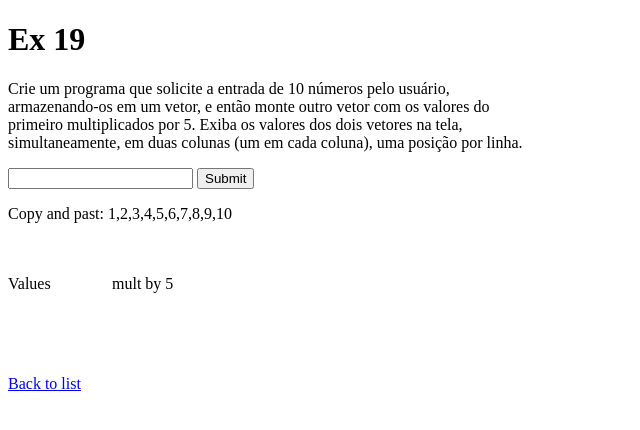
After one commit to paulo9405/proj_exe_log, a Django app: page /ex19 in a window 1280 px wide. The commit adds this page. Shown: the top 430 px of the page, without its empty margins (0-640 px from the left). Run offline with Django 3.2, Linux system fonts and the light colour scheme.

Commit message:
ex19 finished

```diff
--- /dev/null
+++ b/vectors/templates/ex19.html
@@ -0,0 +1,51 @@
+<!DOCTYPE html>
+<html lang="en">
+<head>
+    <meta charset="UTF-8">
+    <title>Title</title>
+</head>
+<body>
+
+<h1>Ex 19</h1>
+
+<p>
+    Crie um programa que solicite a entrada de 10 números pelo usuário, <br>
+    armazenando-os em um vetor, e então monte outro vetor com os valores do <br>
+    primeiro multiplicados por 5. Exiba os valores dos dois vetores na tela, <br>
+    simultaneamente, em duas colunas (um em cada coluna), uma posição por linha.
+</p>
+
+<form action="" method="POST">
+    {% csrf_token %}
+    <label for="v"></label>
+    <input type="text" name="value" id="v">
+    <input type="submit">
+</form>
+<p>Copy and past: 1,2,3,4,5,6,7,8,9,10 </p>
+
+<br> <br>
+<style>
+div {
+    width: 100px;
+    height: 100px;
+    display: inline-block;
+}
+</style>
+
+    <div id="div1">Values <br><br>
+        {% for y in  vet_list%}
+            {{y}} <br>
+        {% endfor %}
+    </div>
+
+    <div id="div2">mult by 5 <br><br>
+        {% for x in  mult_list%}
+            {{x}} <br>
+        {% endfor %}
+    </div>
+<br>
+
+<a href="{% url 'home' %}">Back to list</a> <br>
+
+</body>
+</html>
--- a/vectors/templates/home.html
+++ b/vectors/templates/home.html
@@ -31,7 +31,8 @@
 <a href="{% url 'ex12_x' %}">Exercise 12</a><br>
 <br>
 <a href="{% url 'ex13_x' %}">Exercise 13</a><br>
-
+<br>
+<a href="{% url 'ex19_x' %}">Exercise 19</a><br>
 
 </body>
 </html>
--- a/vectors/urls.py
+++ b/vectors/urls.py
@@ -5,7 +5,7 @@ from .views import (
     ex3, ex4, ex5,
     ex6, ex7, ex9,
     ex10, ex11, ex12,
-    ex13
+    ex13, ex19
 )
 
 urlpatterns = [
@@ -22,5 +22,6 @@ urlpatterns = [
     path('ex11', ex11, name='ex11_x'),
     path('ex12', ex12, name='ex12_x'),
     path('ex13', ex13, name='ex13_x'),
+    path('ex19', ex19, name='ex19_x'),
 
 ]
--- a/vectors/views.py
+++ b/vectors/views.py
@@ -249,3 +249,20 @@ def ex13(request):
                 vet.append(i)
 
     return render(request, 'ex13.html', {'vet_list': vet_list, 'vet': vet})
+
+
+def ex19(request):
+    value = []
+    vet_list = []
+    mult_list = []
+    if request.method == 'POST':
+        value = request.POST.get('value').split(",")
+
+        for i in value:
+            vet_list.append(int(i))
+
+        for i in vet_list:
+            i *= 5
+            mult_list.append(i)
+
+    return render(request, 'ex19.html', {'vet_list': vet_list, 'mult_list': mult_list})
```
